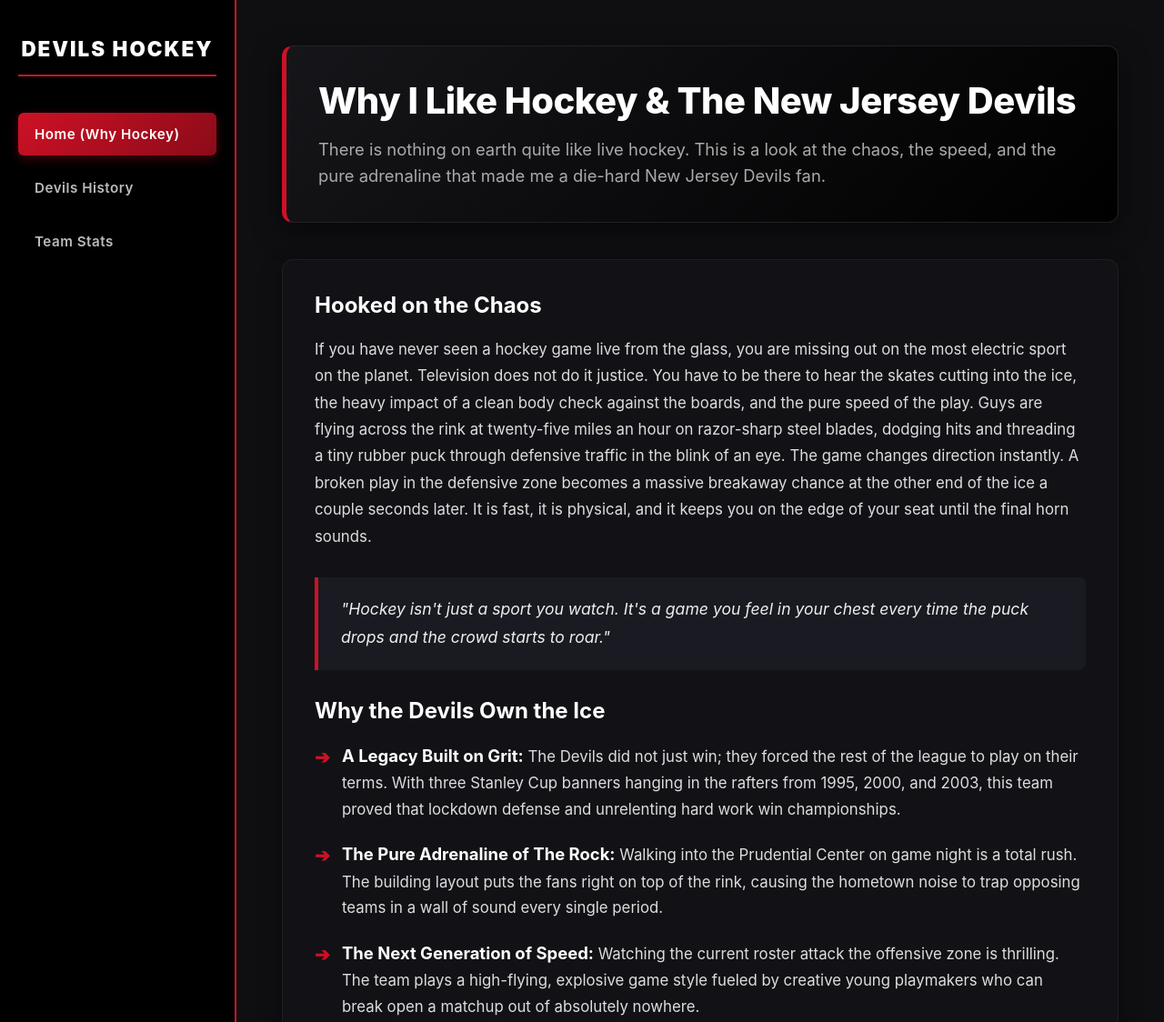
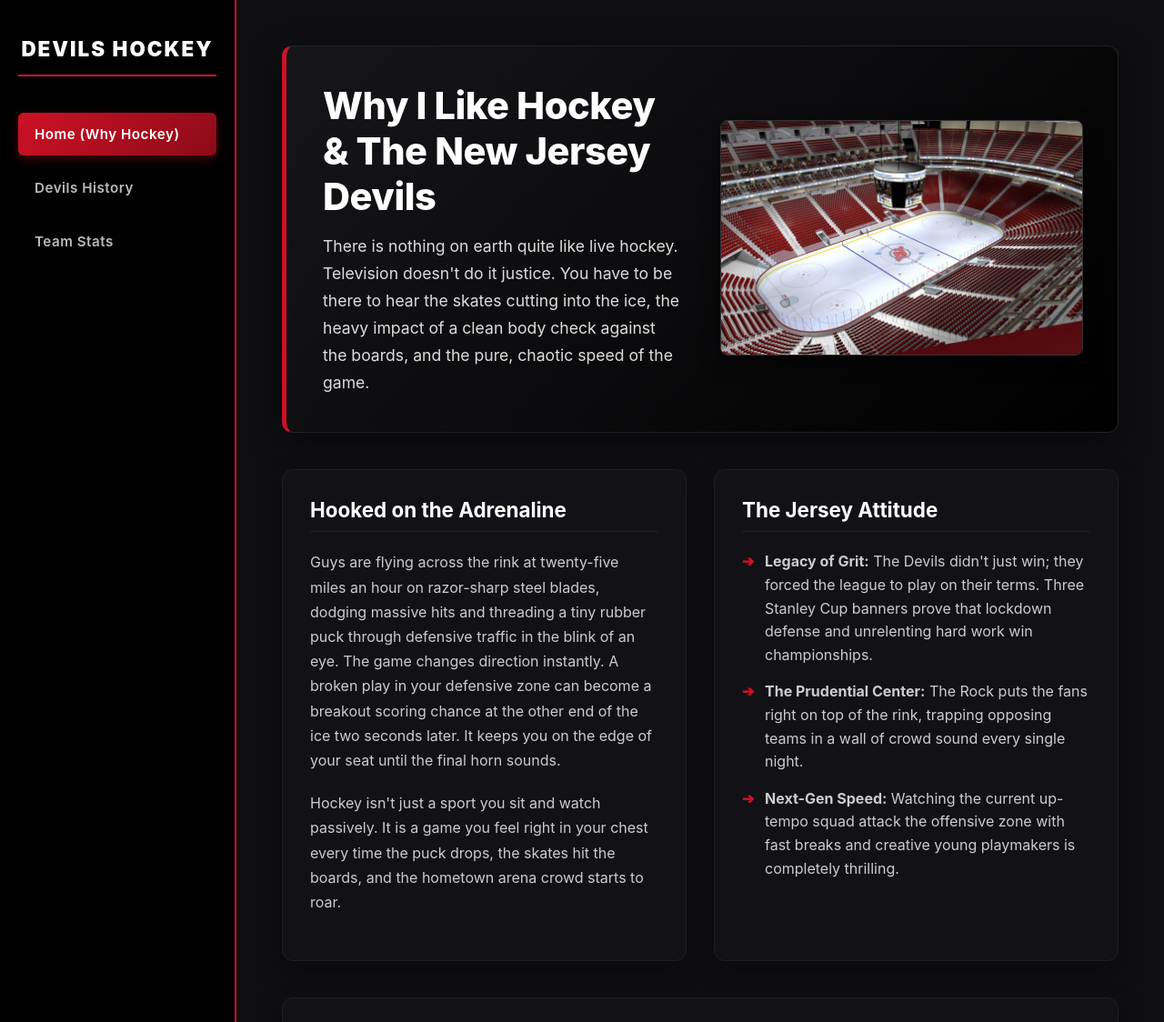
Before and after one commit to daniellemarie622/devils-fan-site, a plain HTML site: page index.html in a window 1280 px wide. Shown: the top 1124 px of the page at 91% size. Drawn offline with Linux system fonts and the light colour scheme.

Commit message:
Update index.html

```diff
--- a/index.html
+++ b/index.html
@@ -23,6 +23,7 @@
             display: flex;
             flex-direction: column;
             gap: 40px;
+            flex-shrink: 0;
         }
         aside h2 {
             color: #ffffff;
@@ -65,129 +66,108 @@
             background-color: #0f0f12;
             overflow-y: auto;
         }
-        .header-banner {
+        .hero-section {
+            display: flex;
+            gap: 40px;
+            align-items: center;
             background: linear-gradient(135deg, #16161a, #000000);
             border: 1px solid #222225;
             border-left: 5px solid #ce1126;
             border-radius: 12px;
-            padding: 35px;
+            padding: 40px;
             margin-bottom: 40px;
             box-shadow: 0 10px 30px rgba(0,0,0,0.5);
         }
+        .hero-text {
+            flex: 1;
+        }
+        .hero-image-container {
+            flex: 1;
+            max-width: 450px;
+        }
+        .hero-image-container img {
+            width: 100%;
+            height: auto;
+            border-radius: 8px;
+            border: 1px solid #333335;
+            box-shadow: 0 8px 20px rgba(0,0,0,0.6);
+        }
         h1 {
-            font-size: 2.5em;
+            font-size: 2.6em;
             font-weight: 800;
             color: #ffffff;
             margin: 0 0 15px 0;
             letter-spacing: -0.5px;
         }
         .subtitle {
-            color: #aaaaaa;
-            font-size: 1.15em;
-            line-height: 1.6;
+            color: #dddddd;
+            font-size: 1.1em;
+            line-height: 1.7;
             margin: 0;
-            max-width: 900px;
         }
-        .content-section {
+        .content-columns {
+            display: flex;
+            gap: 30px;
+            margin-bottom: 40px;
+        }
+        .column {
+            flex: 1;
             background-color: #121216;
             border: 1px solid #1e1e24;
             border-radius: 12px;
-            padding: 35px;
-            margin-bottom: 40px;
+            padding: 30px;
             box-shadow: 0 10px 25px rgba(0,0,0,0.4);
         }
         h3 {
-            font-size: 1.5em;
+            font-size: 1.4em;
             color: #ffffff;
             margin-top: 0;
             margin-bottom: 20px;
             font-weight: 700;
+            border-bottom: 1px solid #222228;
+            padding-bottom: 10px;
         }
         p {
-            line-height: 1.75;
-            color: #dddddd;
-            font-size: 1.05em;
-            margin-bottom: 25px;
+            line-height: 1.7;
+            color: #cccccc;
+            font-size: 1em;
+            margin: 0 0 20px 0;
         }
-        .quote-card {
-            background: #1a1a22;
-            border-left: 4px solid #ce1126;
-            padding: 20px 25px;
-            margin: 30px 0;
-            border-radius: 0 8px 8px 0;
-        }
-        .quote-card p {
-            margin: 0;
-            font-style: italic;
-            color: #eeeeee;
-            font-size: 1.1em;
-        }
-        ul {
+        .highlight-list {
             list-style: none;
             padding: 0;
             margin: 0;
         }
-        li {
+        .highlight-list li {
             position: relative;
-            padding-left: 30px;
-            margin-bottom: 20px;
-            line-height: 1.7;
-            color: #dddddd;
-            font-size: 1.05em;
+            padding-left: 25px;
+            margin-bottom: 15px;
+            line-height: 1.6;
+            color: #cccccc;
         }
-        li::before {
+        .highlight-list li::before {
             content: "➔";
             position: absolute;
             left: 0;
             top: 0;
             color: #ce1126;
-            font-weight: 900;
-            font-size: 1.2em;
+            font-weight: bold;
         }
-        li strong {
-            color: #ffffff;
-            font-size: 1.1em;
-        }
-        .gallery-heading {
-            font-size: 1.6em;
-            font-weight: 800;
-            margin-bottom: 25px;
-            color: #ffffff;
-            text-transform: uppercase;
-            letter-spacing: 1px;
-        }
-        .grid-container {
-            display: grid;
-            grid-template-columns: repeat(auto-fit, minmax(340px, 1fr));
-            gap: 30px;
-        }
-        .grid-item {
-            background: #121216;
+        .secondary-gallery {
+            background-color: #121216;
             border: 1px solid #1e1e24;
             border-radius: 12px;
-            overflow: hidden;
-            box-shadow: 0 10px 20px rgba(0,0,0,0.4);
-            transition: transform 0.3s ease, border-color 0.3s ease;
+            padding: 30px;
+            box-shadow: 0 10px 25px rgba(0,0,0,0.4);
+            text-align: center;
         }
-        .grid-item:hover {
-            transform: translateY(-5px);
-            border-color: #ce1126;
-        }
-        .grid-item img {
+        .secondary-gallery img {
             width: 100%;
-            height: 240px;
-            object-fit: cover;
-            display: block;
-        }
-        .grid-item p {
-            padding: 15px 20px;
-            margin: 0;
-            font-size: 0.95em;
-            font-weight: 600;
-            color: #ffffff;
-            background: #16161a;
-            border-top: 1px solid #1e1e24;
-            text-align: center;
+            max-width: 650px;
+            height: auto;
+            border-radius: 8px;
+            border: 1px solid #222228;
+            margin-top: 15px;
         }
         footer {
             margin-top: 60px;
@@ -196,6 +176,18 @@
             text-align: center;
             font-size: 0.9em;
             color: #666666;
+        }
+        @media (max-width: 1024px) {
+            .hero-section {
+                flex-direction: column;
+                text-align: center;
+            }
+            .hero-image-container {
+                max-width: 100%;
+            }
+            .content-columns {
+                flex-direction: column;
+            }
         }
     </style>
 </head>
@@ -209,41 +201,47 @@
         </nav>
     </aside>
     <main>
-        <div class="header-banner">
-            <h1>Why I Like Hockey & The New Jersey Devils</h1>
-            <p class="subtitle">There is nothing on earth quite like live hockey. This is a look at the chaos, the speed, and the pure adrenaline that made me a die-hard New Jersey Devils fan.</p>
+        <!-- Hero Section with Title and the Rink Image side-by-side -->
+        <div class="hero-section">
+            <div class="hero-text">
+                <h1>Why I Like Hockey & The New Jersey Devils</h1>
+                <p class="subtitle">There is nothing on earth quite like live hockey. Television doesn't do it justice. You have to be there to hear the skates cutting into the ice, the heavy impact of a clean body check against the boards, and the pure, chaotic speed of the game.</p>
+            </div>
+            <div class="hero-image-container">
+                <img src="devils-rink.jpg" alt="Prudential Center Arena Ice Hockey Layout">
+            </div>
         </div>
 
-        <div class="content-section">
-            <h3>Hooked on the Chaos</h3>
-            <p>If you have never seen a hockey game live from the glass, you are missing out on the most electric sport on the planet. Television does not do it justice. You have to be there to hear the skates cutting into the ice, the heavy impact of a clean body check against the boards, and the pure speed of the play. Guys are flying across the rink at twenty-five miles an hour on razor-sharp steel blades, dodging hits and threading a tiny rubber puck through defensive traffic in the blink of an eye. The game changes direction instantly. A broken play in the defensive zone becomes a massive breakaway chance at the other end of the ice a couple seconds later. It is fast, it is physical, and it keeps you on the edge of your seat until the final horn sounds.</p>
-
-            <div class="quote-card">
-                <p>"Hockey isn't just a sport you watch. It's a game you feel in your chest every time the puck drops and the crowd starts to roar."</p>
+        <!-- Two Column Content Layout -->
+        <div class="content-columns">
+            <!-- Left Column: The Game Adrenaline -->
+            <div class="column">
+                <h3>Hooked on the Adrenaline</h3>
+                <p>Guys are flying across the rink at twenty-five miles an hour on razor-sharp steel blades, dodging massive hits and threading a tiny rubber puck through defensive traffic in the blink of an eye. The game changes direction instantly. A broken play in your defensive zone can become a breakout scoring chance at the other end of the ice two seconds later. It keeps you on the edge of your seat until the final horn sounds.</p>
+                <p>Hockey isn't just a sport you sit and watch passively. It is a game you feel right in your chest every time the puck drops, the skates hit the boards, and the hometown arena crowd starts to roar.</p>
             </div>
 
-            <h3>Why the Devils Own the Ice</h3>
-            <ul>
-                <li><strong>A Legacy Built on Grit:</strong> The Devils did not just win; they forced the rest of the league to play on their terms. With three Stanley Cup banners hanging in the rafters from 1995, 2000, and 2003, this team proved that lockdown defense and unrelenting hard work win championships.</li>
-                <li><strong>The Pure Adrenaline of The Rock:</strong> Walking into the Prudential Center on game night is a total rush. The building layout puts the fans right on top of the rink, causing the hometown noise to trap opposing teams in a wall of sound every single period.</li>
-                <li><strong>The Next Generation of Speed:</strong> Watching the current roster attack the offensive zone is thrilling. The team plays a high-flying, explosive game style fueled by creative young playmakers who can break open a matchup out of absolutely nowhere.</li>
-            </ul>
+            <!-- Right Column: The Franchise Culture -->
+            <div class="column">
+                <h3>The Jersey Attitude</h3>
+                <ul class="highlight-list">
+                    <li><strong>Legacy of Grit:</strong> The Devils didn't just win; they forced the league to play on their terms. Three Stanley Cup banners prove that lockdown defense and unrelenting hard work win championships.</li>
+                    <li><strong>The Prudential Center:</strong> The Rock puts the fans right on top of the rink, trapping opposing teams in a wall of crowd sound every single night.</li>
+                    <li><strong>Next-Gen Speed:</strong> Watching the current up-tempo squad attack the offensive zone with fast breaks and creative young playmakers is completely thrilling.</li>
+                </ul>
+            </div>
         </div>
 
-        <div class="content-section">
+        <!-- Fan Section with Celebration Photo -->
+        <div class="secondary-gallery">
             <h3>Welcome to Game Day in Newark</h3>
-            <p>The true magic of the franchise goes way beyond the historical record box scores. It is about the community energy that brings thousands of people out to Newark every week. Hours before the puck drops, the plaza outside fills with a sea of red and black jerseys. Once you cross the gates, the building is alive. The classic stadium organ pumps up the crowd during breaks, and the goal horn blasts with a deafening roar that sends the entire building into absolute madness whenever the home team scores.</p>
-            <p>The fans here bring a unique Jersey attitude that you will not find anywhere else in the league. Section groups like the "233 Crazies" orchestrate ruthless crowd chants that ring out from the stands, keeping the energy completely dialed in from start to finish. Between periods, the "NJ Devil" mascot skates onto the ice, firing up the kids and launching t-shirts into the crowd. It is a loud, rowdy, multi-generational family tradition that shows exactly what garden state hockey culture is all about.</p>
+            <p style="max-width: 800px; margin: 0 auto 15px auto;">The true magic of this franchise goes way beyond historical box scores. It is about a loud, rowdy, multi-generational family tradition. From the booming rink pipe organ to the roaring horn that blasts whenever a goal hits the back of the net, everything is built for die-hard fan culture.</p>
+            <img src="NicoJack.jpg" alt="Nico Hischier and Jack Hughes Hockey Goal Celebration">
         </div>
 
-        <h3 class="gallery-heading">Team Media & Fan Gallery</h3>
-        <div class="grid-container">
-            <div class="grid-item">
-                <img src="devils-rink.jpg" alt="Prudential Center Arena Ice Hockey Layout">
-                <p>Prudential Center Game Night Rink Configuration</p>
-            </div>
-            <div class="grid-item">
-                <img src="NicoJack.jpg" alt="Nico Hischier and Jack Hughes Hockey Celebration">
-                <p>Nico Hischier & Jack Hughes Game Celebration</p>
-            </div>
-        </div>
+        <footer>
+            <p>© 2026 Devils Hockey Fan Hub. Built using TextPad for local web project configurations. Team logos and marks remain property of the NHL.</p>
+        </footer>
+    </main>
+</body>
+</html>
```
